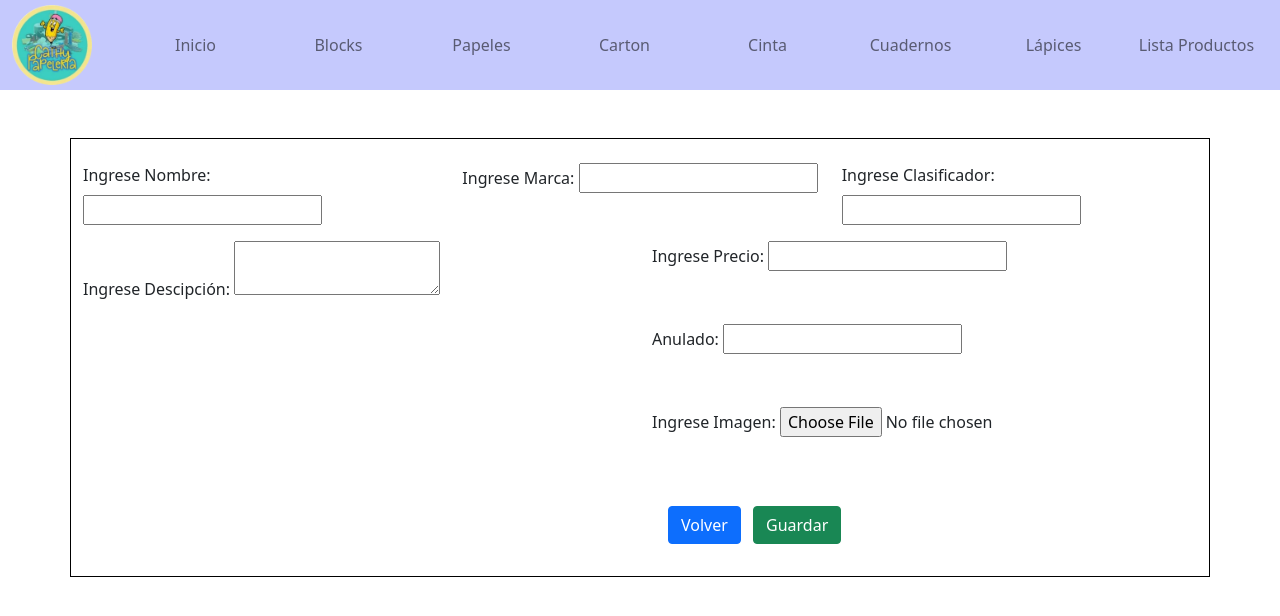
After one commit to vlvarezillanes13/tiendakaty, a Django app: template templates/producto/agregar.html in a window 1280 px wide. The commit adds this page. Shown: the top 616 px of the page. Run offline with Django 3.2, Linux system fonts and the light colour scheme; the template is opened without the code that fills it, so the values that code supplies are empty, except form fields; tables that the repository leaves empty hold one stand-in row (values such as "Sample post"); form fields are guessed from the names that the template uses; some libraries are stand-ins or nearby versions.

Commit message:
Agregar button / update

```diff
--- a/templates/includes/footer.html
+++ b/templates/includes/footer.html
@@ -23,7 +23,7 @@
         <i class="fab fa-google"></i>
       </a>
       -->
-      <a href="https://www.instagram.com/catu_61/"  target="_blank" class="me-4 text-reset">
+      <a href="https://www.instagram.com/cathy_papeleria/?hl=es-la  target="_blank" class="me-4 text-reset">
         <i class="fab fa-instagram"></i>
       </a>
       <!--
@@ -108,7 +108,7 @@
           <p><i class="fas fa-home me-3"></i>Chile, Santiago - La Florida/p>
           <p>
             <i class="fas fa-envelope me-3"></i>
-            info@example.com
+            cathi.papeleria7620@gmail.com
           </p>
           <p><i class="fas fa-phone me-3"></i>+56 9 9924 5953</p>
         </div>
--- a/templates/producto/agregar_producto.html
+++ b/templates/producto/actualizar.html
@@ -43,10 +43,14 @@
                 </div>
                 <div class="mt-5">
                     <label for="formFile" class="form-label">Ingrese Imagen: </label>
+                    <img src="{{producto.imagen.url}}" alt="Imagen Actual">
                     {{form.imagen}}
                 </div>
                 <div class="mt-5">
-                    <button type="submit" class="btn btn-success">Guardar</button>
+                    <div class="card-body">
+                        <a href="{% url 'productos:listar-productos' %}" class="card-link btn btn-primary" style="margin-right: 0.5rem;">Volver</a>
+                        <button type="submit" class="btn btn-success">Guardar</button>
+                    </div>
                 </div>
 
             </div>
--- /dev/null
+++ b/templates/producto/agregar.html
@@ -0,0 +1,59 @@
+{% extends "producto/base_producto.html" %}
+{% load  static %}
+
+{% block css %}
+{% endblock css %}
+
+{% block title %}
+   Agregar del producto
+{% endblock title %}
+
+{% block content %}
+{% include "includes/header.html" %}
+<div class="container mt-5" style="border: 1px solid black;">
+    <form method="POST" class="pt-4" enctype="multipart/form-data">
+        {% csrf_token %}
+        <div class="row">
+            <div class="col mb-3">
+                    <label for="formFile" class="form-label">Ingrese Nombre: </label>
+                    {{form.nombre}}
+            </div>
+            <div class="col mb-3">
+                <label for="formFile" class="form-label">Ingrese Marca: </label>
+                {{form.marca}}
+            </div>
+            <div class="col mb-3">
+                <label for="formFile" class="form-label">Ingrese Clasificador: </label>
+                {{form.clasificador}}
+            </div>
+        </div>
+        <div class="row">
+            <div class="col mb-3">
+                    <label for="formFile" class="form-label">Ingrese Descipción: </label>
+                    {{form.descripcion}}
+            </div>
+            <div class="col mb-3">
+                <div>
+                    <label for="formFile" class="form-label">Ingrese Precio: </label>
+                    {{form.precio}}
+                </div>
+                <div class="mt-5">
+                    <label for="formFile" class="form-label">Anulado: </label>
+                    {{form.anulado}}
+                </div>
+                <div class="mt-5">
+                    <label for="formFile" class="form-label">Ingrese Imagen: </label>
+                    {{form.imagen}}
+                </div>
+                <div class="mt-5">
+                    <div class="card-body">
+                        <a href="{% url 'productos:listar-productos' %}" class="card-link btn btn-primary" style="margin-right: 0.5rem;">Volver</a>
+                        <button type="submit" class="btn btn-success">Guardar</button>
+                    </div>
+                </div>
+
+            </div>
+        </div>
+    </form>
+</div>
+{% endblock content %}
--- a/templates/producto/eliminar.html
+++ b/templates/producto/eliminar.html
@@ -52,7 +52,10 @@
                     <img src="{{producto.imagen.url}}" class="img-thumbnail" alt="Imagen del Producto">
                 </div>
                 <div class="mt-5">
-                    <button type="submit" class="btn btn-danger">Eliminar</button>
+                    <div class="btn-group">
+                        <a href="{% url 'productos:listar-productos' %}" class="card-link btn btn-primary" style="margin-right: 0.5rem;">Volver</a>
+                        <button type="submit" class="btn btn-danger">Eliminar</button>
+                    </div>
                 </div>
 
             </div>
--- a/templates/producto/lista.html
+++ b/templates/producto/lista.html
@@ -35,6 +35,11 @@
         <div class="col col-lg-2">
           <a href="?order=marca">
             <span class="btn btn-outline-primary">Por Marca</span>
+          </a>
+         </div>
+         <div class="col col-lg-2">
+          <a href="{% url 'productos:agregar-producto' %}">
+            <span class="btn btn-outline-success">Añadir Producto</span>
           </a>
          </div>
     </div>
```
Also changed, not shown: applications/producto/views.py (+20 -3 lines).
